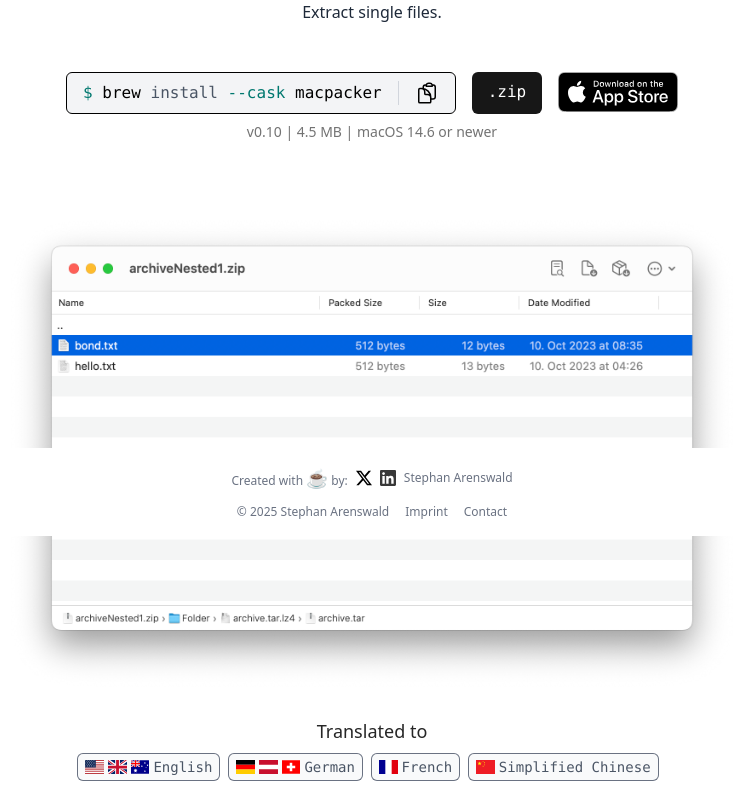
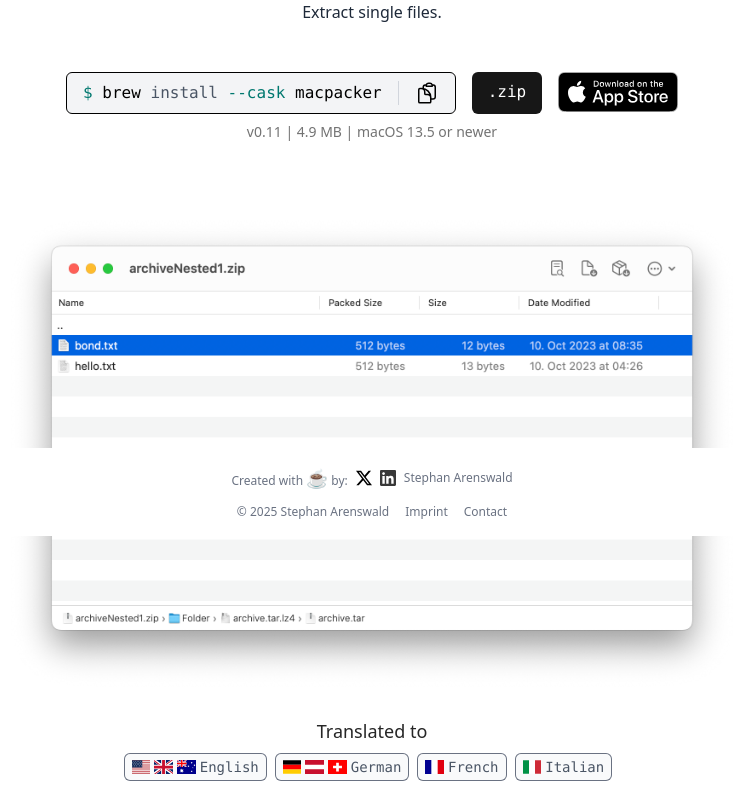
Before and after one commit to sarensw/app.macpacker, a React (Vite) app: page / in a window 1280 px wide. Shown: the part 264-1051 px from the top of the page, without its empty margins (268-1011 px from the left). Built offline with nearby package versions, Linux system fonts and the light colour scheme.

Commit message:
release: v0.11

```diff
--- a/src/pages/home/index.tsx
+++ b/src/pages/home/index.tsx
@@ -7,7 +7,7 @@
 import { Language } from '@/components/Language'
 
 function Home (): ReactElement {
-  const version: string = '0.10'
+  const version: string = '0.11'
   const downloadUrlZip: string = `https://macpacker-releases.s3.eu-central-1.amazonaws.com/MacPacker_v${version}.zip`
   // const downloadUrlDmg: string = `https://macpacker-releases.s3.eu-central-1.amazonaws.com/MacPacker ${version}.dmg`
   const masUrl: string = 'https://apps.apple.com/us/app/macpacker/id6473273874'
@@ -28,7 +28,7 @@
           {/* hero */}
           <div className='flex flex-row gap-2'>
             <img className='w-16' src='/icon_512x512@2x.png' />
-            <h1 className='mt-2 text-5xl font-bold tracking-tight text-gray-950 dark:text-white'>MacPacker</h1>
+            <h1 className='mt-2 text-5xl font-bold tracking-tight text-gray-950'>MacPacker</h1>
           </div>
 
           {/* sub header */}
@@ -63,7 +63,7 @@
             </div>
 
             <div className='mb-12 mt-2 text-sm text-neutral-500 justify-self-center'>
-              v{version} | 4.5 MB | macOS 14.6 or newer
+              v{version} | 4.9 MB | macOS 13.5 or newer
             </div>
           </div>
 
@@ -77,6 +77,7 @@
               <Language code={'en'} name={'English'} icons={['us', 'gb', 'au']} />
               <Language code={'de'} name={'German'} icons={['de', 'at', 'ch']} />
               <Language code={'fr'} name={'French'} icons={['fr']} />
+              <Language code={'it'} name={'Italian'} icons={['it']} />
               <Language code={'zh_Hans'} name={'Simplified Chinese'} icons={['cn']} />
               <li><a href='https://github.com/sarensw/MacPacker/issues/new' className='inline-flex items-center rounded-md bg-gray-800 px-2 py-1 font-medium text-white ring-1 ring-gray-500 ring-inset'>Please translate to ...</a></li>
             </ul>
```
